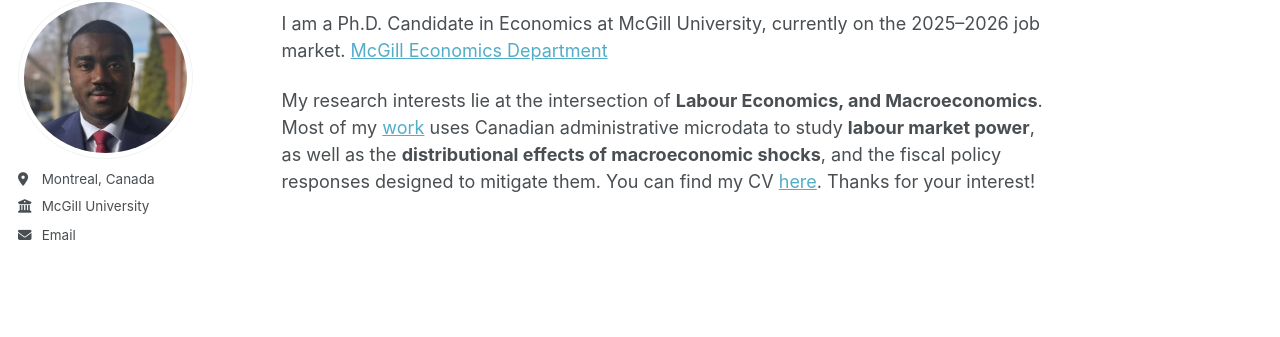
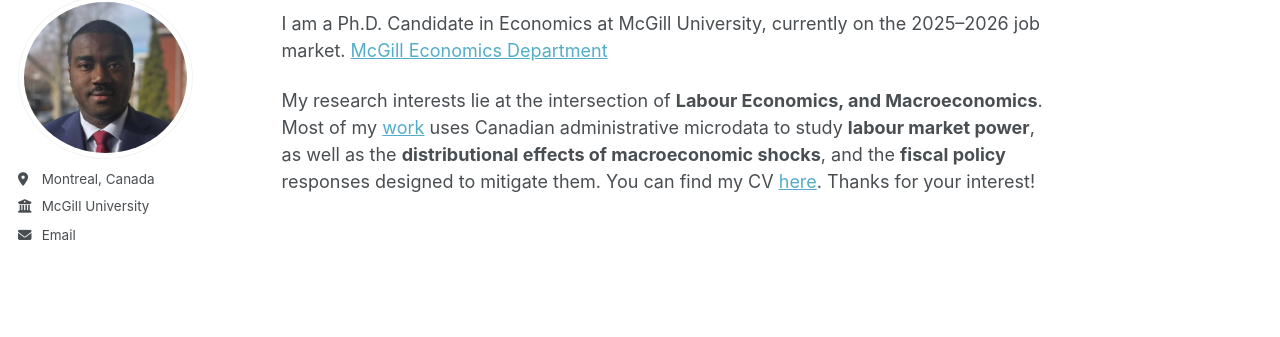
Before and after one commit to Guy-Djolaud/Guy-Djolaud.github.io, a Jekyll site: the page built from _pages/about.md, in a window 1280 px wide. Shown: the part 103-440 px from the top of the page. Built offline with Jekyll 4.4.1, drawn with Linux system fonts in a browser that asks for light colours; a script that is not in the unit is left out.

```diff
--- a/_pages/about.md
+++ b/_pages/about.md
@@ -11,7 +11,7 @@ I am a Ph.D. Candidate in Economics at McGill University, currently on the 2025
 
 My research interests lie at the intersection of **Labour Economics, and Macroeconomics**. <br/>
 Most of my [work](../publications) uses Canadian administrative microdata to study **labour market power**, as well as
-the **distributional effects of macroeconomic shocks**, and the fiscal policy responses designed to mitigate them.
+the **distributional effects of macroeconomic shocks**, and the **fiscal policy** responses designed to mitigate them.
 You can find my CV [here](../files/Resume_Guy_Djolaud.pdf). Thanks for your interest!
 <br/>
 <br/>
```
